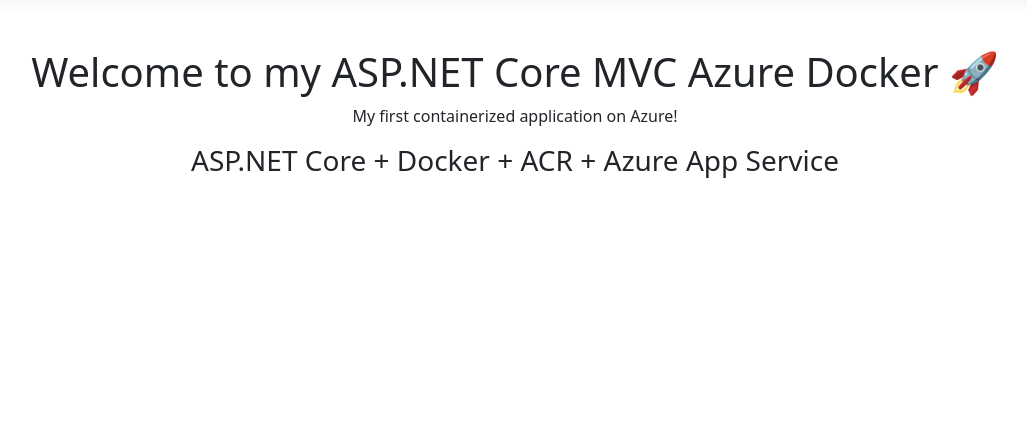
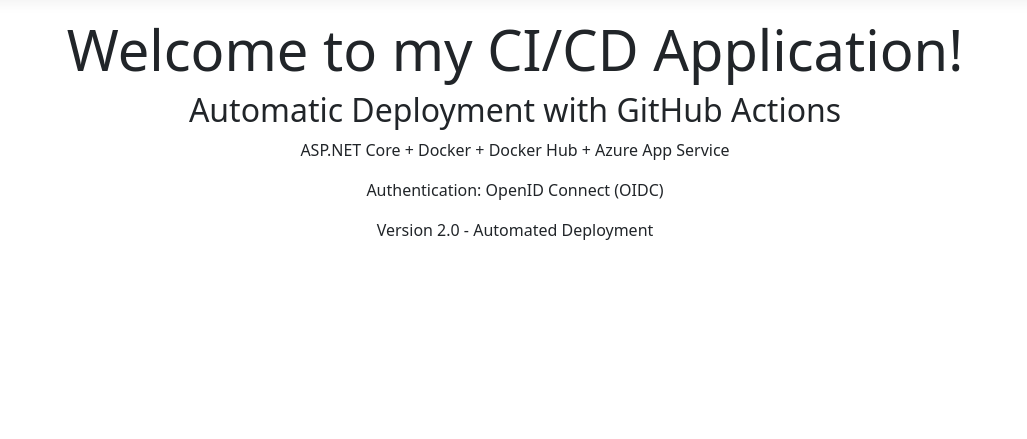
Before and after one commit to yassineDev1502/MvcAzureDocker, an ASP.NET Core app: page / in a window 1280 px wide. Shown: the part 57-496 px from the top of the page, without its empty margins (125-1152 px from the left). Run offline with ASP.NET Core 8, Linux system fonts and the light colour scheme; style sheets or scripts are compiled from the project's sources.

Commit message:
Implement CI-CD pipeline with Azure OIDC

```diff
--- a/Views/Home/Index.cshtml
+++ b/Views/Home/Index.cshtml
@@ -1,9 +1,11 @@
 @{
-    ViewData["Title"] = "Azure Docker";
+    ViewData["Title"] = "Home Page";
 }
 
-<div class="text-center mt-5">
-    <h1>Welcome to my ASP.NET Core MVC Azure Docker 🚀</h1>
-    <p>My first containerized application on Azure!</p>
-    <h3>ASP.NET Core + Docker + ACR + Azure App Service</h3>
+<div class="text-center">
+    <h1 class="display-4">Welcome to my CI/CD Application!</h1>
+    <h2>Automatic Deployment with GitHub Actions</h2>
+    <p>ASP.NET Core + Docker + Docker Hub + Azure App Service</p>
+    <p>Authentication: OpenID Connect (OIDC)</p>
+    <p>Version 2.0 - Automated Deployment</p>
 </div>
```
Also changed, not shown: .github/workflows/ci.yml.
